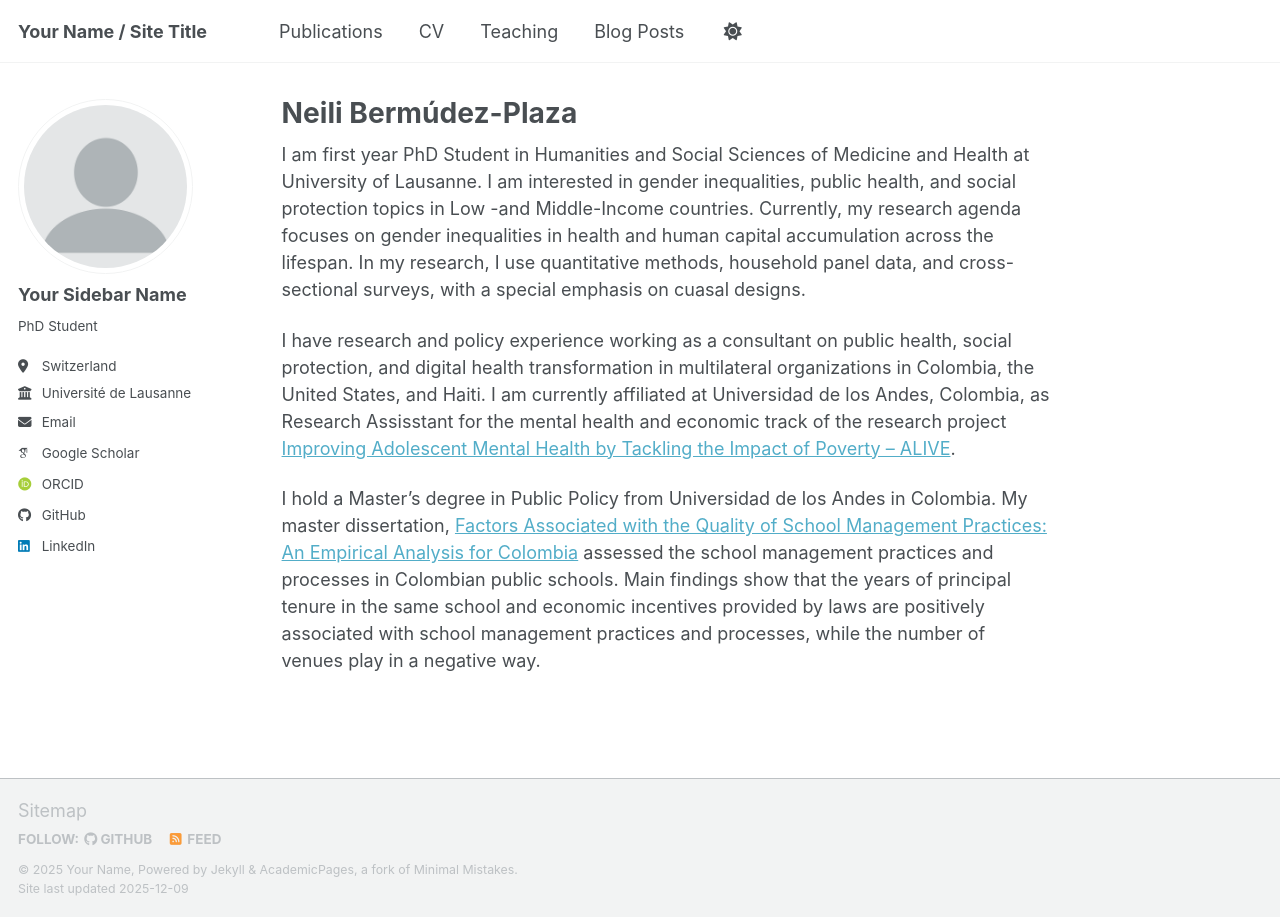
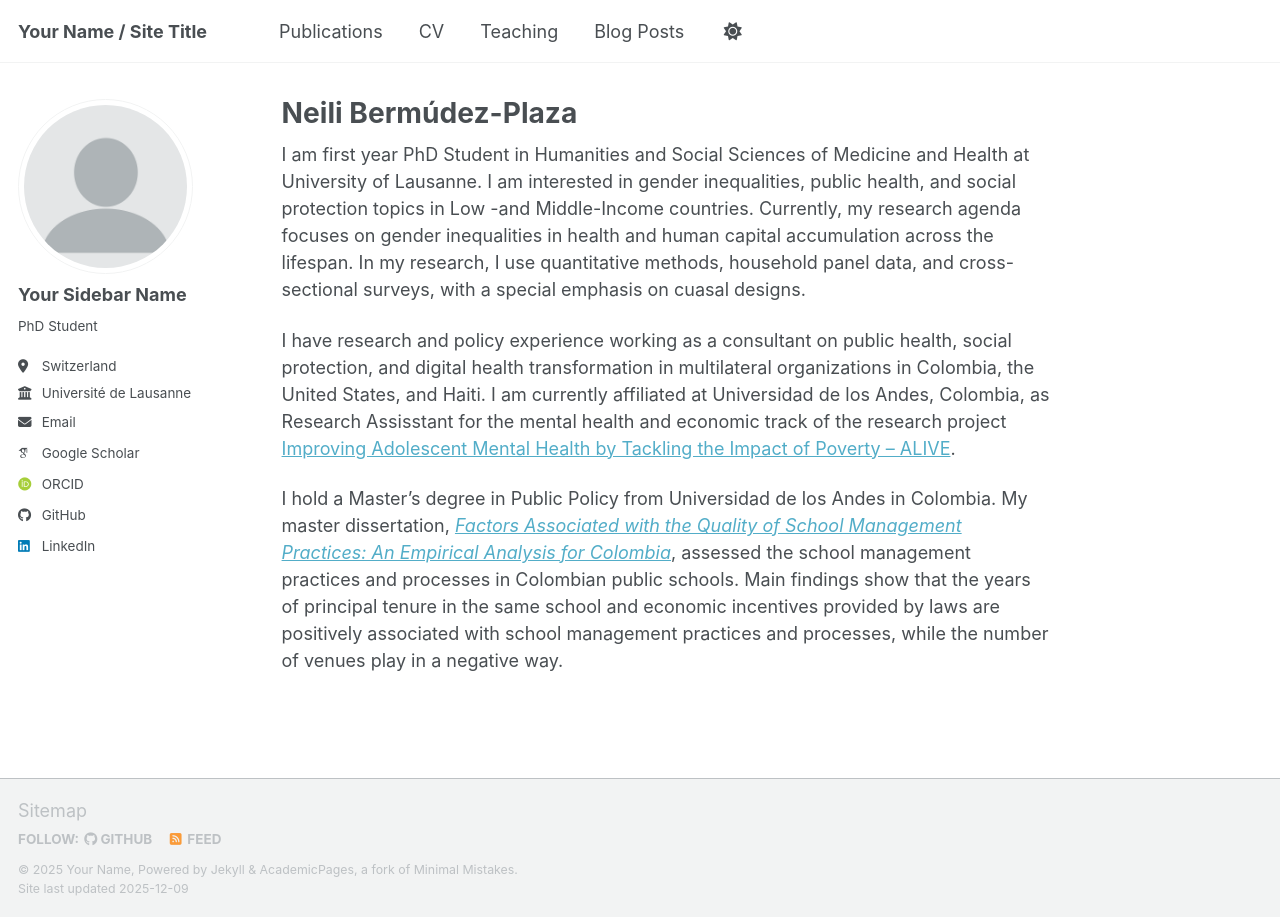
Before and after one commit to ncbermudez/ncbermudez.github.io, a Jekyll site: the page built from _pages/about.md, in a window 1280 px wide. Built offline with Jekyll 4.4.1, drawn with Linux system fonts in a browser that asks for light colours; some web fonts are replaced; a script bundle is joined from its source files by our own code; library files that are not in the unit come from our copies.

```diff
--- a/_pages/about.md
+++ b/_pages/about.md
@@ -11,5 +11,5 @@ I am first year PhD Student in Humanities and Social Sciences of Medicine and He
 
 I have research and policy experience working as a consultant on public health, social protection, and digital health transformation in multilateral organizations in Colombia, the United States, and Haiti. I am currently affiliated at Universidad de los Andes, Colombia, as Research Assisstant for the mental health and economic track of the research project [Improving Adolescent Mental Health by Tackling the Impact of Poverty – ALIVE](https://www.alive4mentalhealth.org/).
 
-I hold a Master's degree in Public Policy from Universidad de los Andes in Colombia. My master dissertation, [Factors Associated with the Quality of School Management Practices: An Empirical Analysis for Colombia](https://repositorio.uniandes.edu.co/server/api/core/bitstreams/b398074a-8434-4e3a-9fc4-08b78ef6d081/content) assessed the school management practices and processes in Colombian public schools. Main findings show that the years of principal tenure in
+I hold a Master's degree in Public Policy from Universidad de los Andes in Colombia. My master dissertation, [_Factors Associated with the Quality of School Management Practices: An Empirical Analysis for Colombia_](https://repositorio.uniandes.edu.co/server/api/core/bitstreams/b398074a-8434-4e3a-9fc4-08b78ef6d081/content), assessed the school management practices and processes in Colombian public schools. Main findings show that the years of principal tenure in
 the same school and economic incentives provided by laws are positively associated with school management practices and processes, while the number of venues play in a negative way.
```
